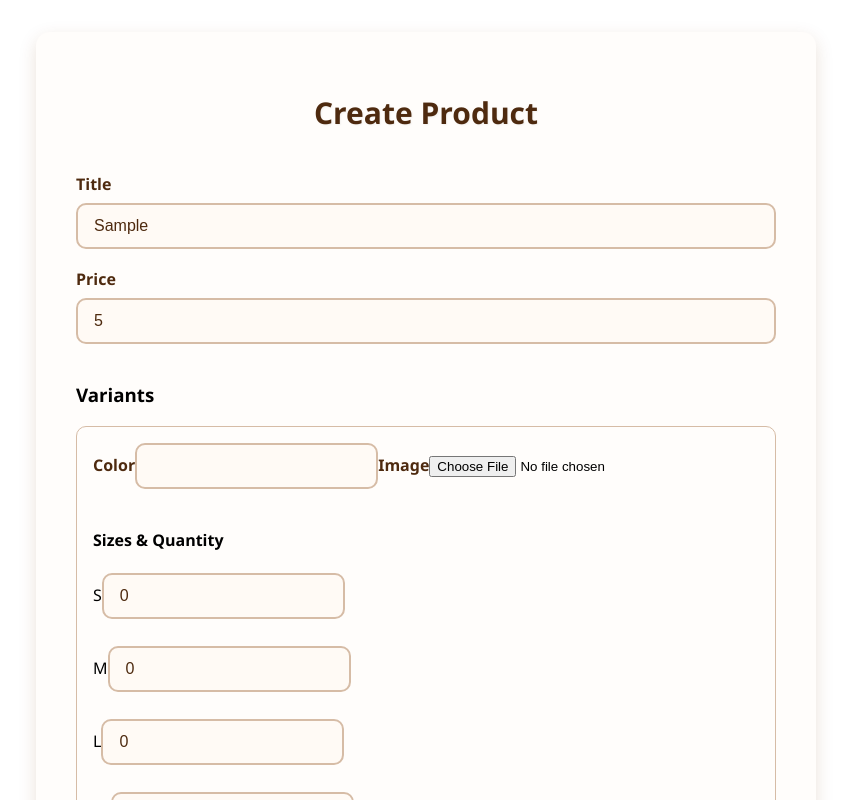
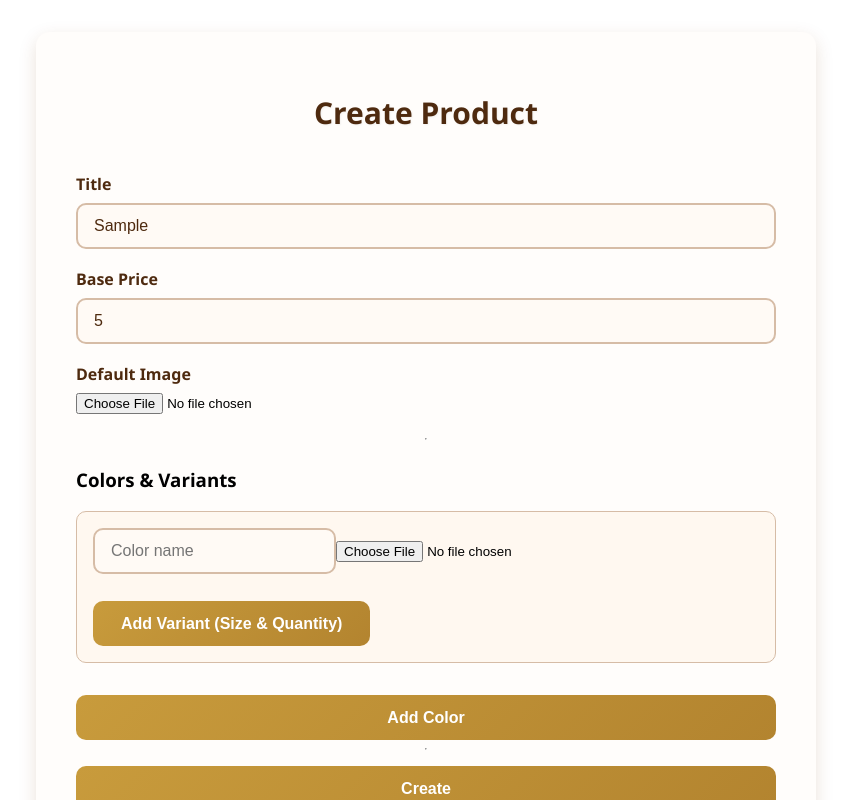
Before and after one commit to BLOUDANJEWELLERY/webns, a Next.js app in the folder nextjs/: page /admin/create in a window 1280 px wide. Both pictures are taken after typing "Sample", "5" into the empty fields and a click on the button "Add Color". Shown: the top 800 px of the page, without its empty margins (214-1065 px from the left). Built offline with nearby package versions, Linux system fonts and the light colour scheme.

Commit message:
Update create.tsx

```diff
--- a/nextjs/src/pages/admin/create.tsx
+++ b/nextjs/src/pages/admin/create.tsx
@@ -1,64 +1,69 @@
-import { useState, useEffect } from 'react'
+// src/pages/admin/create.tsx
+import { useState } from 'react'
 import { useRouter } from 'next/router'
 import styles from '../../styles/admincreate.module.css'
 
-type Variant = {
+type SizeOption = 'XS' | 'S' | 'M' | 'L' | 'XL' | 'XXL'
+
+interface Variant {
   color: string
-  imageFile: File | null
-  imagePreview: string | null
-  sizes: { size: string; quantity: number }[]
+  size: SizeOption
+  quantity: number
+  priceOverride?: number
 }
 
-const availableSizes = ['S', 'M', 'L', 'XL', 'XXL']
+interface ColorImage {
+  color: string
+  file: File | null
+  preview?: string
+}
 
 export default function CreateProduct() {
+  const router = useRouter()
   const [title, setTitle] = useState('')
   const [price, setPrice] = useState('')
+  const [defaultImage, setDefaultImage] = useState<File | null>(null)
+  const [defaultPreview, setDefaultPreview] = useState<string | null>(null)
+  const [loading, setLoading] = useState(false)
+
+  const [colorImages, setColorImages] = useState<ColorImage[]>([])
   const [variants, setVariants] = useState<Variant[]>([])
-  const [loading, setLoading] = useState(false)
-  const router = useRouter()
 
-  const handleAddColor = () => {
-    setVariants([
-      ...variants,
-      { color: '', imageFile: null, imagePreview: null, sizes: [] },
-    ])
+  // Default image preview
+  const handleDefaultImageChange = (e: React.ChangeEvent<HTMLInputElement>) => {
+    const file = e.target.files?.[0] || null
+    setDefaultImage(file)
+    if (file) setDefaultPreview(URL.createObjectURL(file))
+    else setDefaultPreview(null)
   }
 
-  const handleRemoveColor = (index: number) => {
-    const newVariants = [...variants]
-    newVariants.splice(index, 1)
-    setVariants(newVariants)
+  // Add new color
+  const addColor = () => {
+    setColorImages([...colorImages, { color: '', file: null, preview: '' }])
   }
 
-  const handleColorChange = (index: number, value: string) => {
-    const newVariants = [...variants]
-    newVariants[index].color = value
-    setVariants(newVariants)
+  const handleColorChange = (index: number, color: string) => {
+    const newColors = [...colorImages]
+    newColors[index].color = color
+    setColorImages(newColors)
   }
 
-  const handleImageChange = (index: number, file: File | null) => {
-    const newVariants = [...variants]
-    newVariants[index].imageFile = file
-    newVariants[index].imagePreview = file ? URL.createObjectURL(file) : null
-    setVariants(newVariants)
+  const handleColorImageChange = (index: number, file: File | null) => {
+    const newColors = [...colorImages]
+    newColors[index].file = file
+    newColors[index].preview = file ? URL.createObjectURL(file) : ''
+    setColorImages(newColors)
   }
 
-  const handleSizeQuantityChange = (
-    variantIndex: number,
-    size: string,
-    quantity: number
-  ) => {
-    const newVariants = [...variants]
-    const sizeObjIndex = newVariants[variantIndex].sizes.findIndex(
-      (s) => s.size === size
-    )
-    if (sizeObjIndex >= 0) {
-      newVariants[variantIndex].sizes[sizeObjIndex].quantity = quantity
-    } else {
-      newVariants[variantIndex].sizes.push({ size, quantity })
-    }
-    setVariants(newVariants)
+  // Add variant for a color
+  const addVariant = (color: string) => {
+    setVariants([...variants, { color, size: 'M', quantity: 0 }])
+  }
+
+  const handleVariantChange = (i: number, key: keyof Variant, value: any) => {
+    const newVars = [...variants]
+    newVars[i][key] = value
+    setVariants(newVars)
   }
 
   const handleSubmit = async (e: React.FormEvent) => {
@@ -66,30 +71,30 @@ export default function CreateProduct() {
     setLoading(true)
 
     try {
-      // Upload images for each color
-      const variantData = []
-      for (const v of variants) {
-        let imageAssetId = null
-        if (v.imageFile) {
+      // Upload default image
+      let defaultImageAsset: string | null = null
+      if (defaultImage) {
+        const formData = new FormData()
+        formData.append('file', defaultImage)
+        formData.append('type', 'image')
+        const res = await fetch('/api/products/uploadImage', { method: 'POST', body: formData })
+        const data = await res.json()
+        defaultImageAsset = data.assetId
+      }
+
+      // Upload color images
+      const colorImageData: any[] = []
+      for (const c of colorImages) {
+        let assetId = null
+        if (c.file) {
           const formData = new FormData()
-          formData.append('file', v.imageFile)
+          formData.append('file', c.file)
           formData.append('type', 'image')
-
-          const uploadRes = await fetch('/api/products/uploadImage', {
-            method: 'POST',
-            body: formData,
-          })
-          const uploadData = await uploadRes.json()
-          if (!uploadRes.ok) throw new Error(uploadData.error)
-          imageAssetId = uploadData.assetId
+          const res = await fetch('/api/products/uploadImage', { method: 'POST', body: formData })
+          const data = await res.json()
+          assetId = data.assetId
         }
-        variantData.push({
-          color: v.color,
-          image: imageAssetId
-            ? { _type: 'image', asset: { _type: 'reference', _ref: imageAssetId } }
-            : undefined,
-          sizes: v.sizes,
-        })
+        colorImageData.push({ color: c.color, image: assetId ? { _type: 'image', asset: { _type: 'reference', _ref: assetId } } : undefined })
       }
 
       // Create product
@@ -99,7 +104,9 @@ export default function CreateProduct() {
         body: JSON.stringify({
           title,
           price: Number(price),
-          variants: variantData,
+          defaultImage: defaultImageAsset ? { _type: 'image', asset: { _type: 'reference', _ref: defaultImageAsset } } : undefined,
+          colorImages: colorImageData,
+          variants,
         }),
       })
 
@@ -118,107 +125,51 @@ export default function CreateProduct() {
       <h1 className={styles.heading}>Create Product</h1>
       <form onSubmit={handleSubmit} className={styles.form}>
         <label className={styles.label}>Title</label>
-        <input
-          type="text"
-          className={styles.input}
-          value={title}
-          onChange={(e) => setTitle(e.target.value)}
-          required
-        />
+        <input type="text" className={styles.input} value={title} onChange={(e) => setTitle(e.target.value)} required />
 
-        <label className={styles.label}>Price</label>
-        <input
-          type="number"
-          step="0.01"
-          className={styles.input}
-          value={price}
-          onChange={(e) => setPrice(e.target.value)}
-          required
-        />
+        <label className={styles.label}>Base Price</label>
+        <input type="number" step="0.01" className={styles.input} value={price} onChange={(e) => setPrice(e.target.value)} required />
 
-        <h3>Variants</h3>
-        {variants.map((v, idx) => (
-          <div
-            key={idx}
-            style={{
-              border: '1px solid #D6BCA6',
-              borderRadius: '10px',
-              padding: '1rem',
-              marginBottom: '1.5rem',
-            }}
-          >
-            <label className={styles.label}>Color</label>
+        <label className={styles.label}>Default Image</label>
+        <input type="file" accept="image/*" className={styles.inputFile} onChange={handleDefaultImageChange} />
+        {defaultPreview && <img src={defaultPreview} alt="Default" className={styles.previewImage} />}
+
+        <hr />
+
+        <h3>Colors & Variants</h3>
+        {colorImages.map((c, i) => (
+          <div key={i} className={styles.variantContainer}>
             <input
               type="text"
+              placeholder="Color name"
+              value={c.color}
+              onChange={(e) => handleColorChange(i, e.target.value)}
               className={styles.input}
-              value={v.color}
-              onChange={(e) => handleColorChange(idx, e.target.value)}
-              required
             />
+            <input type="file" accept="image/*" onChange={(e) => handleColorImageChange(i, e.target.files?.[0] || null)} className={styles.inputFile} />
+            {c.preview && <img src={c.preview} alt={c.color} className={styles.previewImage} />}
 
-            <label className={styles.label}>Image</label>
-            <input
-              type="file"
-              accept="image/*"
-              className={styles.inputFile}
-              onChange={(e) =>
-                handleImageChange(idx, e.target.files?.[0] || null)
-              }
-            />
-            {v.imagePreview && (
-              <div className={styles.previewWrapper}>
-                <img
-                  src={v.imagePreview}
-                  alt={`Preview ${v.color}`}
-                  className={styles.previewImage}
-                />
-                <button
-                  type="button"
-                  className={styles.removeButton}
-                  onClick={() => handleImageChange(idx, null)}
-                >
-                  Remove Image
-                </button>
-              </div>
-            )}
-
-            <h4>Sizes & Quantity</h4>
-            {availableSizes.map((size) => (
-              <div key={size} style={{ marginBottom: '0.5rem' }}>
-                <label>{size}</label>
-                <input
-                  type="number"
-                  min={0}
-                  className={styles.input}
-                  value={
-                    v.sizes.find((s) => s.size === size)?.quantity || 0
-                  }
-                  onChange={(e) =>
-                    handleSizeQuantityChange(idx, size, Number(e.target.value))
-                  }
-                />
-              </div>
-            ))}
-
-            <button
-              type="button"
-              className={styles.removeButton}
-              style={{ marginTop: '0.5rem' }}
-              onClick={() => handleRemoveColor(idx)}
-            >
-              Remove Color
+            <button type="button" className={styles.button} onClick={() => addVariant(c.color)}>
+              Add Variant (Size & Quantity)
             </button>
           </div>
         ))}
-
-        <button
-          type="button"
-          className={styles.button}
-          onClick={handleAddColor}
-          style={{ marginBottom: '1rem' }}
-        >
+        <button type="button" className={styles.button} onClick={addColor}>
           Add Color
         </button>
+
+        <hr />
+
+        {variants.map((v, i) => (
+          <div key={i} className={styles.sizeRow}>
+            <span>{v.color}</span>
+            <select value={v.size} onChange={(e) => handleVariantChange(i, 'size', e.target.value)} className={styles.input}>
+              {['XS', 'S', 'M', 'L', 'XL', 'XXL'].map((s) => <option key={s} value={s}>{s}</option>)}
+            </select>
+            <input type="number" value={v.quantity} min={0} onChange={(e) => handleVariantChange(i, 'quantity', Number(e.target.value))} className={styles.input} />
+            <input type="number" placeholder="Price Override" value={v.priceOverride || ''} onChange={(e) => handleVariantChange(i, 'priceOverride', Number(e.target.value))} className={styles.input} />
+          </div>
+        ))}
 
         <button type="submit" disabled={loading} className={styles.button}>
           {loading ? 'Saving...' : 'Create'}
```
